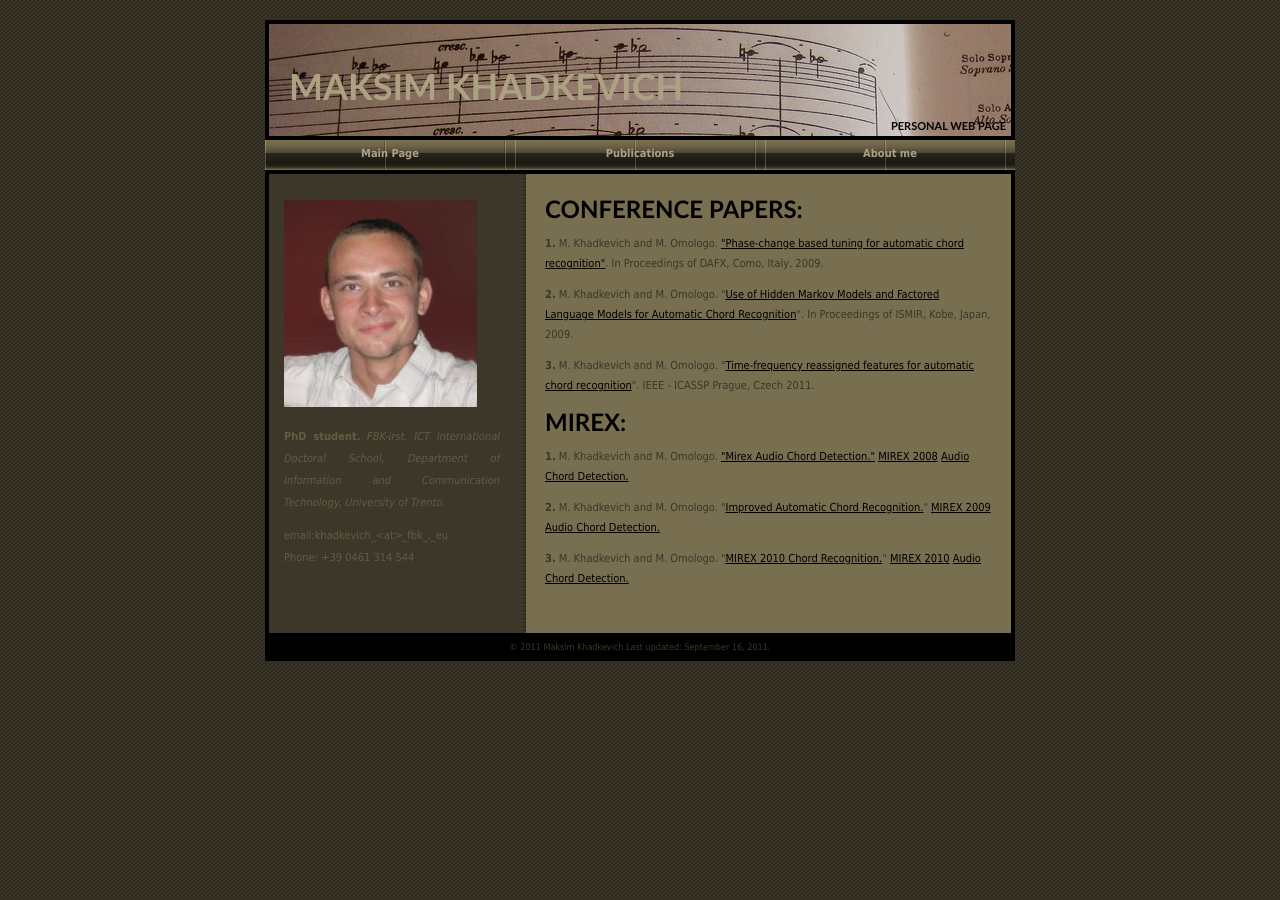
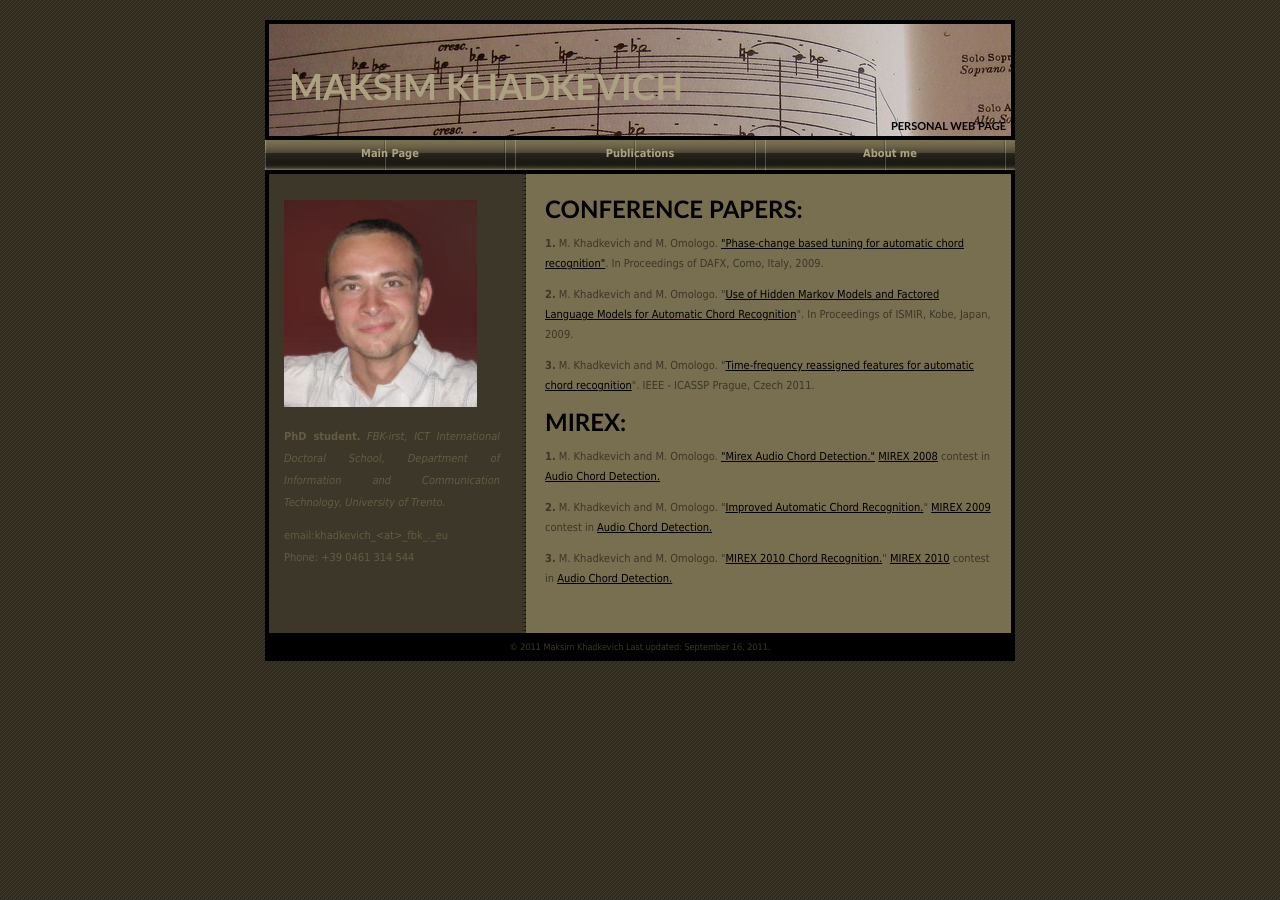
Before and after one commit to hutm/hutm.github.com, a Jekyll site: the page built from publications.html, in a window 1280 px wide. Built offline with Jekyll 4.4.1, drawn with Linux system fonts in a browser that asks for light colours; Markdown is read by kramdown in place of the engine named in the settings.

```diff
--- a/publications.html
+++ b/publications.html
@@ -10,6 +10,6 @@
 
 
 <h2>MIREX:</h2>
-<p><strong>1.</strong> M. Khadkevich and M. Omologo. <a href="http://www.music-ir.org/mirex/abstracts/2008/khadkevich_omologo_final.pdf">&quot;Mirex Audio Chord Detection.&quot;</a> <a href="http://www.music-ir.org/mirex/results/2008/MIREX2008_overview_A0.pdf">MIREX 2008</a> <a href="http://www.music-ir.org/mirex/wiki/2008:Audio_Chord_Detection_Results">Audio Chord Detection.</a></p>
-<p><strong>2.</strong> M. Khadkevich and M. Omologo. &quot;<a href="http://www.music-ir.org/mirex/abstracts/2009/KO.pdf">Improved Automatic Chord Recognition.</a>&quot; <a href="http://www.music-ir.org/mirex/results/2009/MIREX2009ResultsPoster1.pdf">MIREX 2009</a> <a href="http://www.music-ir.org/mirex/wiki/2009:Audio_Chord_Detection_Results">Audio Chord Detection.</a></p>
-<p><strong>3.</strong> M. Khadkevich and M. Omologo. &quot;<a href="http://www.music-ir.org/mirex/abstracts/2010/MK1.pdf">MIREX 2010 Chord Recognition.</a>&quot; <a href="http://www.music-ir.org/mirex/results/2010/mirex_2010_poster.pdf">MIREX 2010</a> <a href="http://nema.lis.illinois.edu/nema_out/mirex2010/results/ace">Audio Chord Detection.</a></p>
+<p><strong>1.</strong> M. Khadkevich and M. Omologo. <a href="http://www.music-ir.org/mirex/abstracts/2008/khadkevich_omologo_final.pdf">&quot;Mirex Audio Chord Detection.&quot;</a> <a href="http://www.music-ir.org/mirex/results/2008/MIREX2008_overview_A0.pdf">MIREX 2008</a> contest in <a href="http://www.music-ir.org/mirex/wiki/2008:Audio_Chord_Detection_Results">Audio Chord Detection.</a></p>
+<p><strong>2.</strong> M. Khadkevich and M. Omologo. &quot;<a href="http://www.music-ir.org/mirex/abstracts/2009/KO.pdf">Improved Automatic Chord Recognition.</a>&quot; <a href="http://www.music-ir.org/mirex/results/2009/MIREX2009ResultsPoster1.pdf">MIREX 2009</a> contest in <a href="http://www.music-ir.org/mirex/wiki/2009:Audio_Chord_Detection_Results">Audio Chord Detection.</a></p>
+<p><strong>3.</strong> M. Khadkevich and M. Omologo. &quot;<a href="http://www.music-ir.org/mirex/abstracts/2010/MK1.pdf">MIREX 2010 Chord Recognition.</a>&quot; <a href="http://www.music-ir.org/mirex/results/2010/mirex_2010_poster.pdf">MIREX 2010</a> contest in <a href="http://nema.lis.illinois.edu/nema_out/mirex2010/results/ace">Audio Chord Detection.</a></p>
```
